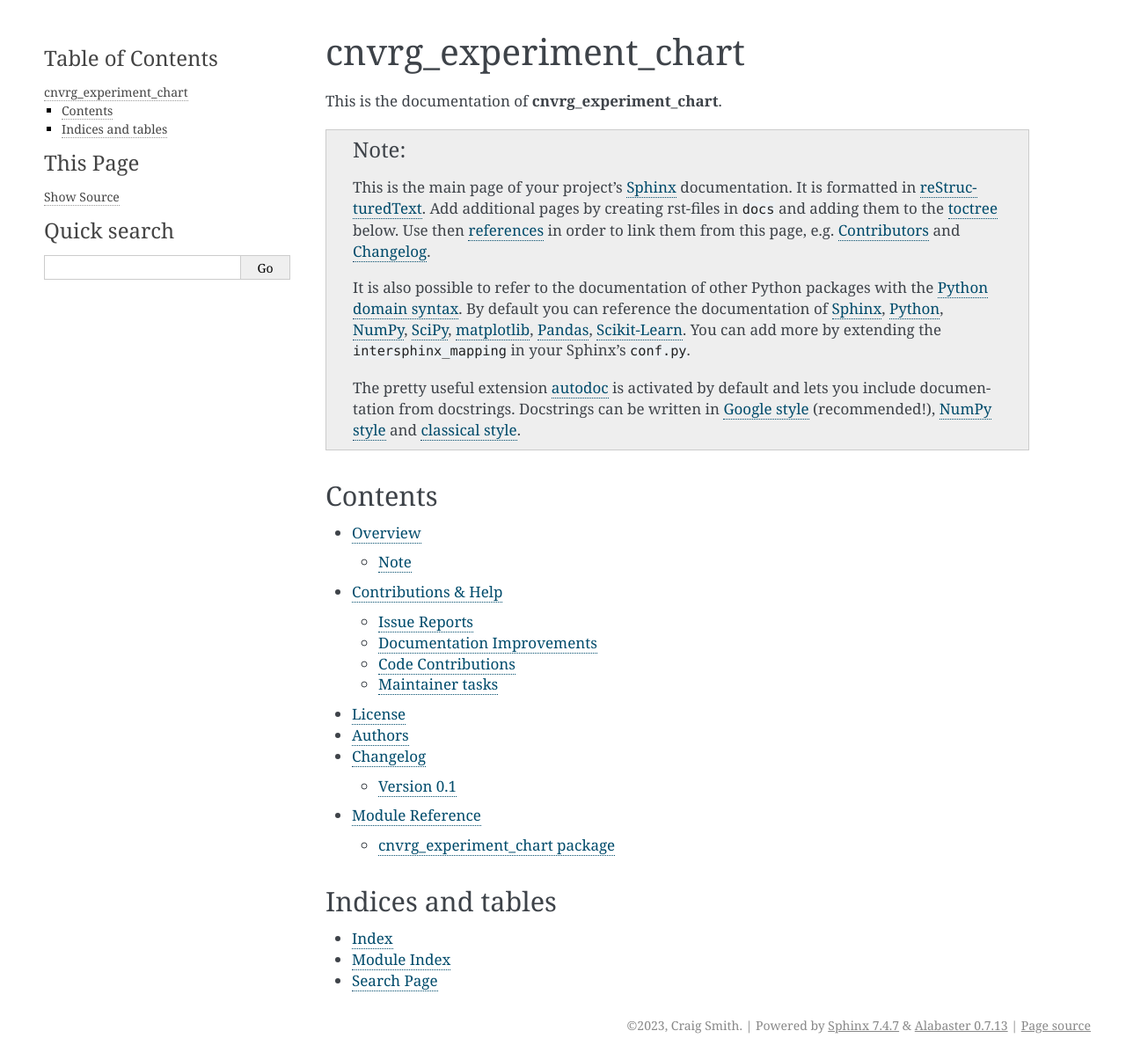
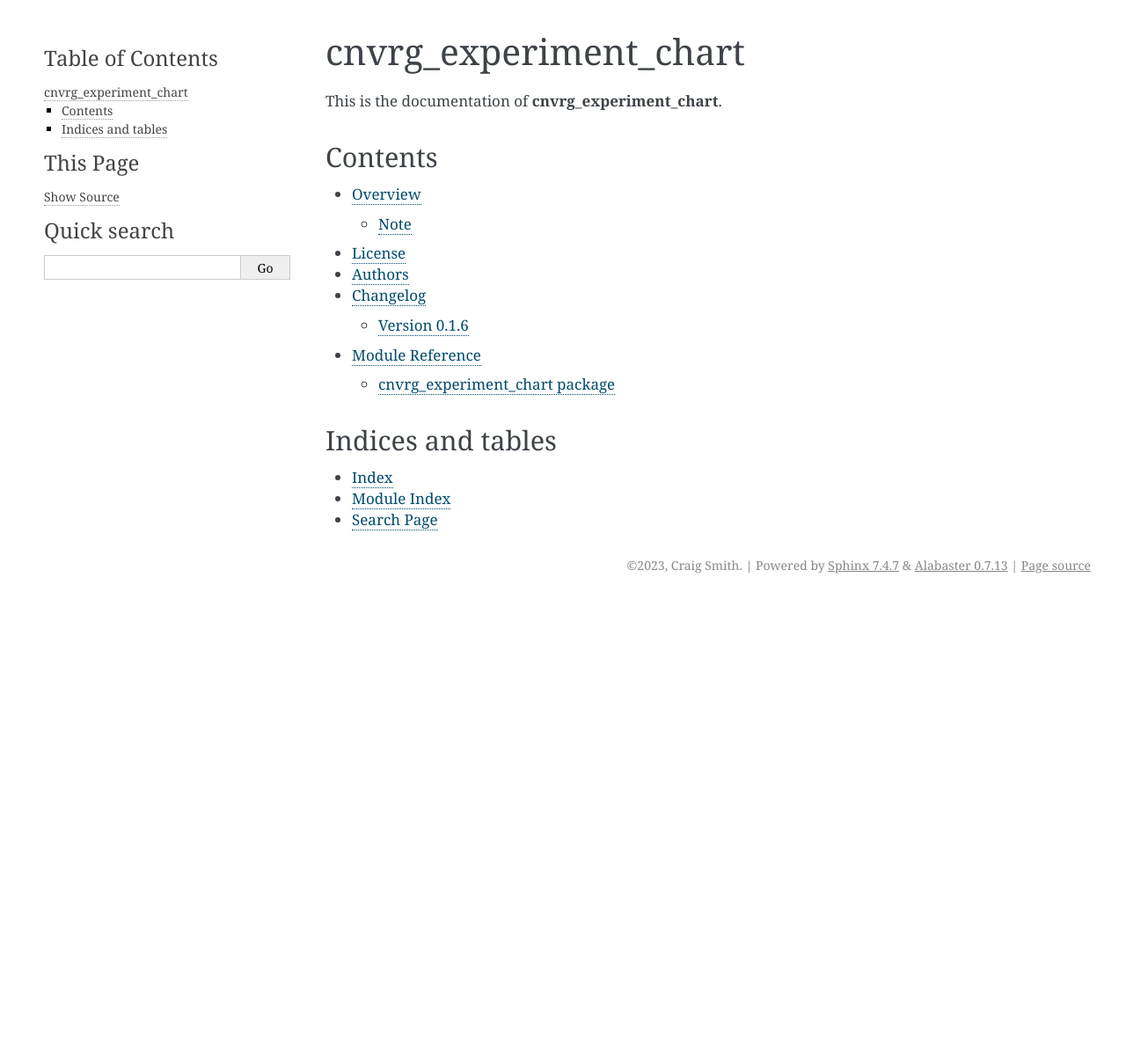
Before and after one commit to nctiggy/cnvrg_experiment_chart, a Sphinx documentation site: the page built from docs/index.rst, in a window 1280 px wide. Shown: the whole page at 88% size. Built offline with Sphinx 7.4.7, drawn with Linux system fonts in a browser that asks for light colours; after the commit the page ends 900 px from its top, so only the background shows below that.

Commit message:
updating docs

```diff
--- a/docs/index.rst
+++ b/docs/index.rst
@@ -3,25 +3,6 @@ cnvrg_experiment_chart
 ======================
 
 This is the documentation of **cnvrg_experiment_chart**.
-
-.. note::
-
-    This is the main page of your project's `Sphinx`_ documentation.
-    It is formatted in `reStructuredText`_. Add additional pages
-    by creating rst-files in ``docs`` and adding them to the `toctree`_ below.
-    Use then `references`_ in order to link them from this page, e.g.
-    :ref:`authors` and :ref:`changes`.
-
-    It is also possible to refer to the documentation of other Python packages
-    with the `Python domain syntax`_. By default you can reference the
-    documentation of `Sphinx`_, `Python`_, `NumPy`_, `SciPy`_, `matplotlib`_,
-    `Pandas`_, `Scikit-Learn`_. You can add more by extending the
-    ``intersphinx_mapping`` in your Sphinx's ``conf.py``.
-
-    The pretty useful extension `autodoc`_ is activated by default and lets
-    you include documentation from docstrings. Docstrings can be written in
-    `Google style`_ (recommended!), `NumPy style`_ and `classical style`_.
-
 
 Contents
 ========
@@ -30,7 +11,6 @@ Contents
    :maxdepth: 2
 
    Overview <readme>
-   Contributions & Help <contributing>
    License <license>
    Authors <authors>
    Changelog <changelog>
```
Also changed, not shown: CHANGELOG.rst (+4 -5 lines), README.rst (+14 -29 lines).
